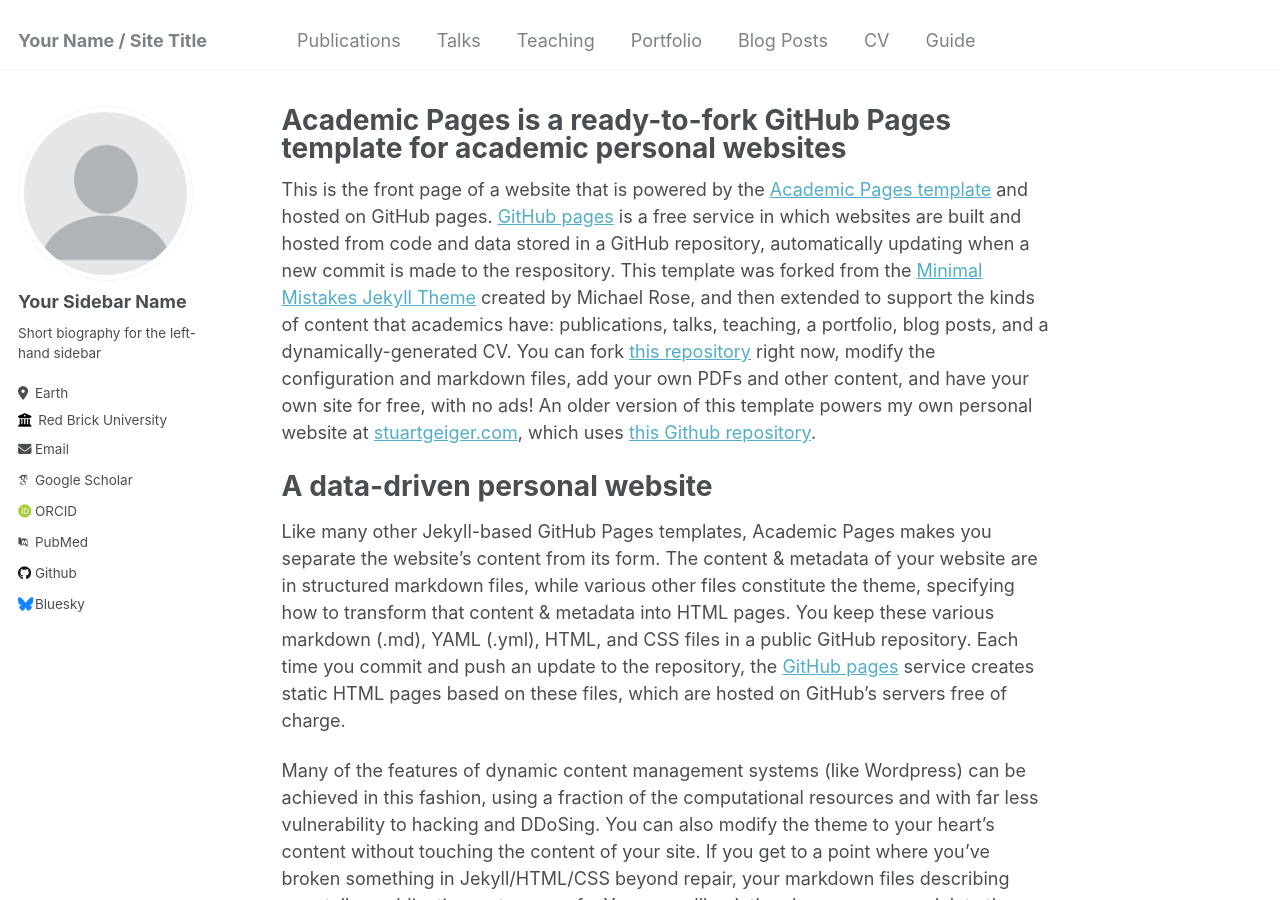
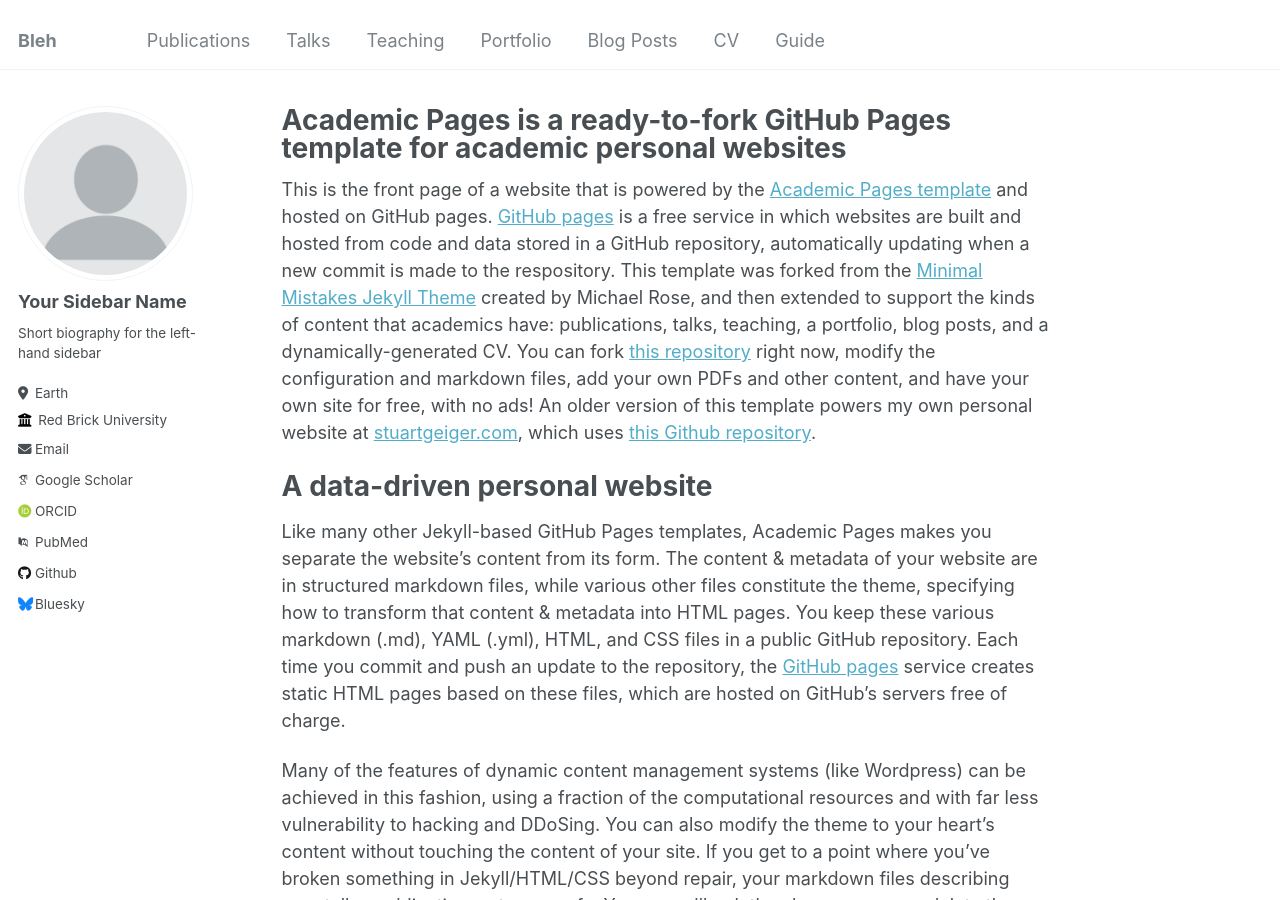
Before and after one commit to ritika-mukherji/ritika-mukherji, a Jekyll site: the page built from _pages/about.md, in a window 1280 px wide and 900 px high. Built offline with Jekyll 4.4.1, drawn with Linux system fonts in a browser that asks for light colours; some web fonts are replaced.

Commit message:
Update _config.yml

```diff
--- a/_config.yml
+++ b/_config.yml
@@ -8,7 +8,7 @@
 
 # Basic Site Settings
 locale                   : "en-US"
-title                    : "Your Name / Site Title"
+title                    : "Bleh"
 title_separator          : "-"
 name                     : &name "Your Name"
 description              : &description "personal description"
```
